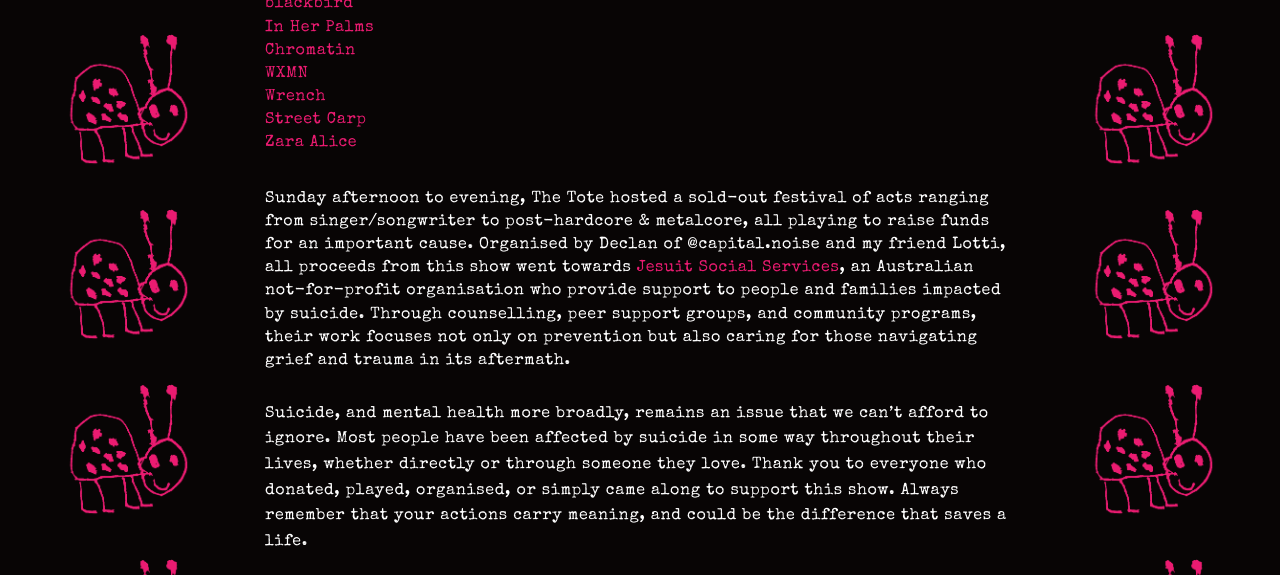
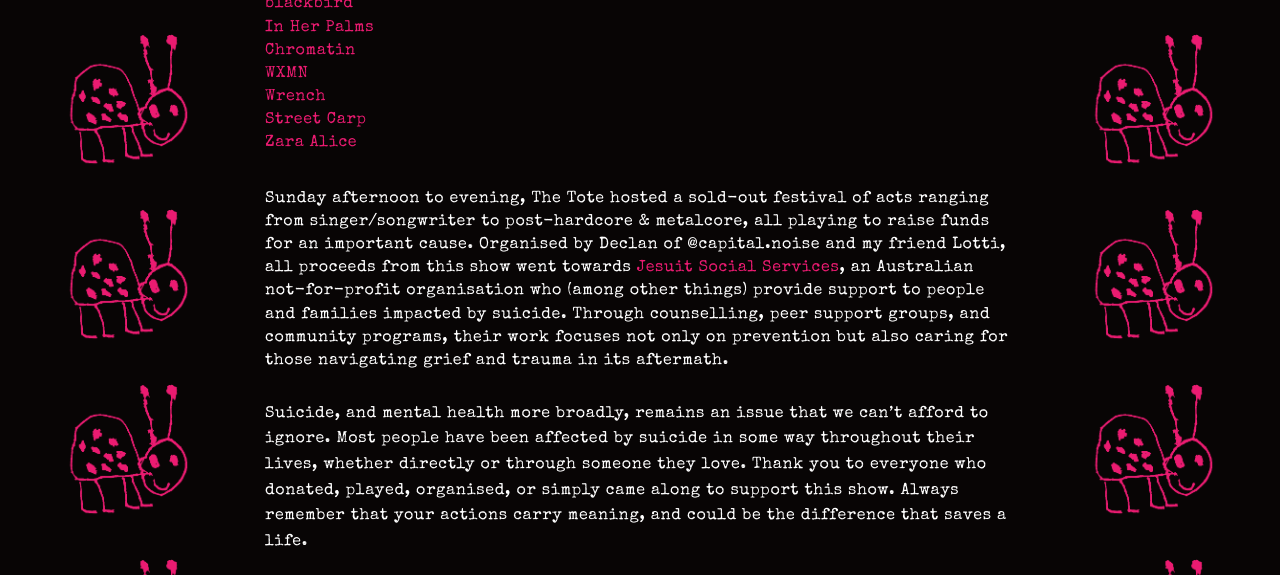
Before and after one commit to xxiwriterecipesnotlovelettersxx/xxiwriterecipesnotlovelettersxx.github.io, a Jekyll site: the page built from _posts/2026-02-22-i-thought-youd-be-here-too-fundraiser-at-the-tote.md, in a window 1280 px wide and 900 px high, scrolled down 356 px, cut to the strip 0-575 px from the top of the window. Built offline with Jekyll 4.4.1, drawn with Linux system fonts in a browser that asks for light colours.

Commit message:
Update 2026-02-22-i-thought-youd-be-here-too-fundraiser-at-the-tote.md

```diff
--- a/_posts/2026-02-22-i-thought-youd-be-here-too-fundraiser-at-the-tote.md
+++ b/_posts/2026-02-22-i-thought-youd-be-here-too-fundraiser-at-the-tote.md
@@ -28,7 +28,7 @@ thumbnail: /images/jordanguitarclose1.JPG
 </p>
 <br>
 <p class="show-intro">
-Sunday afternoon to evening, The Tote hosted a sold-out festival of acts ranging from singer/songwriter to post-hardcore & metalcore, all playing to raise funds for an important cause. Organised by Declan of @capital.noise and my friend Lotti, all proceeds from this show went towards <a href="https://jss.org.au/">Jesuit Social Services</a>, an Australian not-for-profit organisation who provide support to people and families impacted by suicide. Through counselling, peer support groups, and community programs, their work focuses not only on prevention but also caring for those navigating grief and trauma in its aftermath.
+Sunday afternoon to evening, The Tote hosted a sold-out festival of acts ranging from singer/songwriter to post-hardcore & metalcore, all playing to raise funds for an important cause. Organised by Declan of @capital.noise and my friend Lotti, all proceeds from this show went towards <a href="https://jss.org.au/">Jesuit Social Services</a>, an Australian not-for-profit organisation who (among other things) provide support to people and families impacted by suicide. Through counselling, peer support groups, and community programs, their work focuses not only on prevention but also caring for those navigating grief and trauma in its aftermath.
 </p>
 <br>
 Suicide, and mental health more broadly, remains an issue that we can't afford to ignore. Most people have been affected by suicide in some way throughout their lives, whether directly or through someone they love. Thank you to everyone who donated, played, organised, or simply came along to support this show. Always remember that your actions carry meaning, and could be the difference that saves a life.
```
